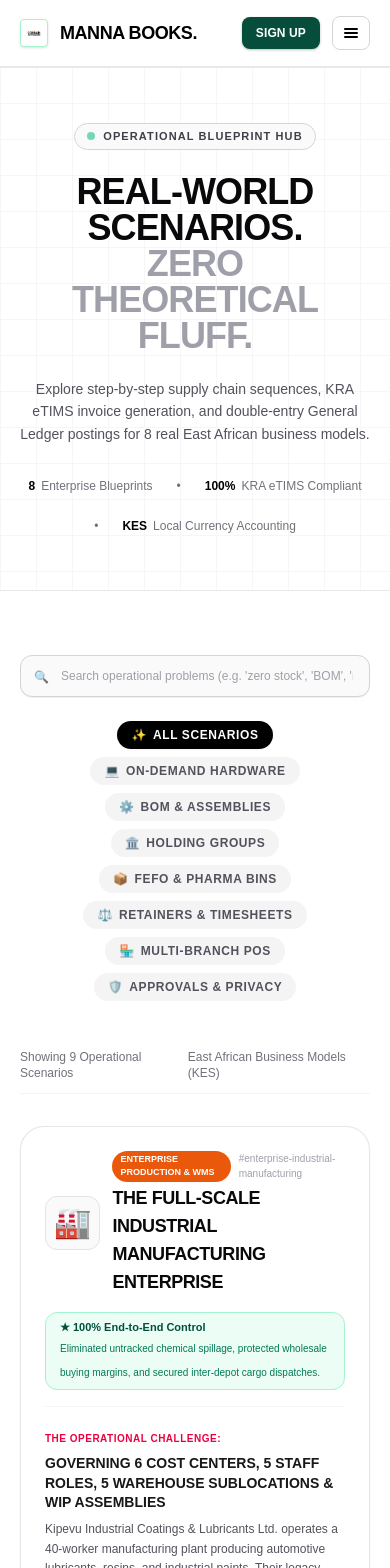
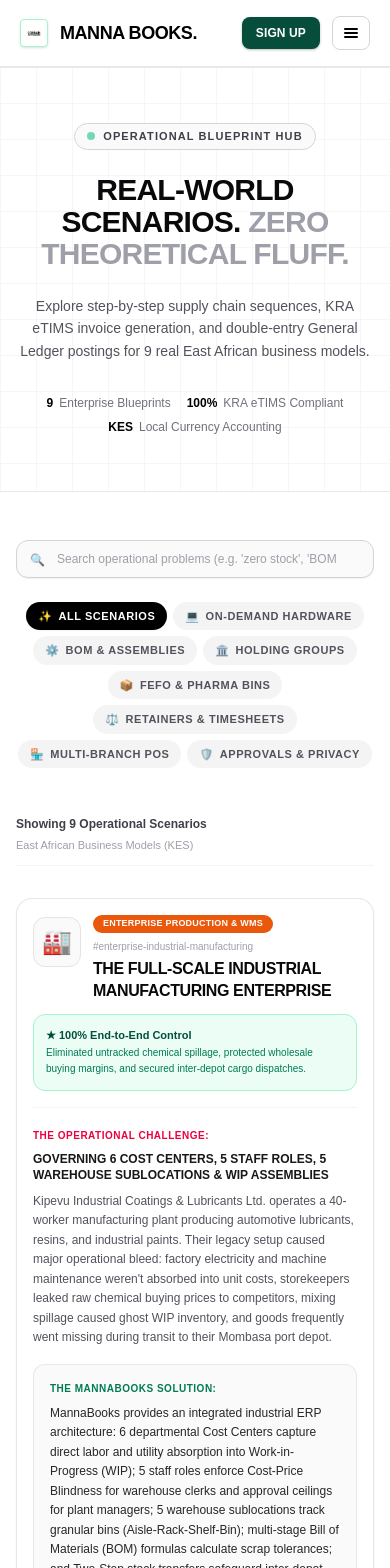
Before and after one commit to corbantechnologies/mannabooks, a Next.js app: page /use-cases in a window 390 px wide. Shown: the top 1568 px of the page. Built offline with nearby package versions, Linux system fonts and the light colour scheme; a web font is replaced by a local one.

Commit message:
update responsiveness

```diff
--- a/src/app/use-cases/UseCasesClient.tsx
+++ b/src/app/use-cases/UseCasesClient.tsx
@@ -46,21 +46,21 @@
       {/* ── SEARCH & FILTER CONTROLS ── */}
       <div className="space-y-4">
         {/* Search input */}
-        <div className="relative max-w-xl mx-auto">
+        <div className="relative max-w-xl mx-auto w-full">
           <input
             type="text"
             value={searchQuery}
             onChange={(e) => setSearchQuery(e.target.value)}
             placeholder="Search operational problems (e.g. 'zero stock', 'BOM', 'retainers', 'serial numbers')..."
-            className="w-full px-4 py-3 pl-10 bg-zinc-50 border border-zinc-300 rounded-xl text-xs font-sans focus:outline-none focus:border-black focus:bg-white shadow-2xs transition-all placeholder:text-zinc-400"
+            className="w-full px-4 py-2.5 sm:py-3 pl-10 pr-9 bg-zinc-50 border border-zinc-300 rounded-xl text-xs font-sans focus:outline-none focus:border-black focus:bg-white shadow-2xs transition-all placeholder:text-zinc-400"
           />
-          <span className="absolute left-3.5 top-3.5 text-zinc-400 text-xs">
+          <span className="absolute left-3.5 top-3 sm:top-3.5 text-zinc-400 text-xs">
             🔍
           </span>
           {searchQuery && (
             <button
               onClick={() => setSearchQuery("")}
-              className="absolute right-3.5 top-3 text-zinc-400 hover:text-black text-xs font-mono"
+              className="absolute right-3.5 top-2.5 sm:top-3 text-zinc-400 hover:text-black text-xs font-mono"
             >
               ✕
             </button>
@@ -68,12 +68,12 @@
         </div>
 
         {/* Category Pills */}
-        <div className="flex flex-wrap items-center justify-center gap-2 pt-2">
+        <div className="flex flex-wrap items-center justify-center gap-1.5 sm:gap-2 pt-2">
           {CATEGORIES.map((cat) => (
             <button
               key={cat.key}
               onClick={() => setSelectedCategory(cat.key)}
-              className={`px-3.5 py-1.5 rounded-full text-xs font-mono font-bold uppercase tracking-wider transition-all cursor-pointer flex items-center gap-1.5 ${
+              className={`px-3 py-1.5 sm:px-3.5 sm:py-1.5 rounded-full text-[11px] sm:text-xs font-mono font-bold uppercase tracking-wider transition-all cursor-pointer inline-flex items-center gap-1.5 whitespace-nowrap shrink-0 ${
                 selectedCategory === cat.key
                   ? "bg-black text-white shadow-xs"
                   : "bg-zinc-100 hover:bg-zinc-200 text-zinc-600"
@@ -88,9 +88,9 @@
 
       {/* ── SCENARIOS GRID ── */}
       <div className="space-y-8">
-        <div className="flex items-center justify-between border-b border-zinc-100 pb-3 text-xs font-mono text-zinc-500">
-          <span>Showing {filteredUseCases.length} Operational Scenarios</span>
-          <span>East African Business Models (KES)</span>
+        <div className="flex flex-col sm:flex-row sm:items-center justify-between gap-1.5 sm:gap-4 border-b border-zinc-100 pb-3 text-xs font-mono text-zinc-500">
+          <span className="font-semibold text-zinc-700">Showing {filteredUseCases.length} Operational Scenarios</span>
+          <span className="text-[11px] sm:text-xs text-zinc-400">East African Business Models (KES)</span>
         </div>
 
         <div className="grid grid-cols-1 gap-8">
@@ -100,49 +100,49 @@
             return (
               <div
                 key={uc.id}
-                className="border border-zinc-200/90 rounded-3xl p-6 sm:p-8 bg-white shadow-xs hover:border-zinc-400 transition-all space-y-6"
+                className="border border-zinc-200/90 rounded-2xl sm:rounded-3xl p-4 sm:p-6 md:p-8 bg-white shadow-xs hover:border-zinc-400 transition-all space-y-5 sm:space-y-6"
               >
                 {/* Header row */}
-                <div className="flex flex-col sm:flex-row items-start sm:items-center justify-between gap-4 border-b border-zinc-100 pb-4">
-                  <div className="flex items-center gap-3">
-                    <span className="text-3xl p-2 bg-zinc-50 border border-zinc-200 rounded-xl">
+                <div className="flex flex-col sm:flex-row items-start sm:items-center justify-between gap-3 sm:gap-4 border-b border-zinc-100 pb-4">
+                  <div className="flex items-start sm:items-center gap-3 sm:gap-4 min-w-0 flex-1 w-full sm:w-auto">
+                    <span className="text-2xl sm:text-3xl p-2 sm:p-2.5 bg-zinc-50 border border-zinc-200 rounded-xl shrink-0 mt-0.5 sm:mt-0">
                       {uc.icon}
                     </span>
-                    <div>
-                      <div className="flex items-center gap-2">
+                    <div className="min-w-0 flex-1 space-y-1">
+                      <div className="flex flex-wrap items-center gap-1.5 sm:gap-2">
                         <span
-                          className="text-[9px] font-mono font-bold uppercase px-2 py-0.5 rounded-full text-white"
+                          className="whitespace-nowrap shrink-0 inline-flex items-center text-[9px] sm:text-[10px] font-mono font-bold uppercase px-2.5 py-0.5 rounded-full text-white tracking-wide"
                           style={{ backgroundColor: uc.badgeColor }}
                         >
                           {uc.categoryLabel}
                         </span>
-                        <span className="text-[10px] font-mono text-zinc-400">
+                        <span className="text-[10px] font-mono text-zinc-400 truncate max-w-[200px] sm:max-w-none">
                           #{uc.id}
                         </span>
                       </div>
-                      <h3 className="text-lg sm:text-xl font-bold uppercase tracking-tight text-zinc-950 mt-0.5">
+                      <h3 className="text-base sm:text-lg md:text-xl font-bold uppercase tracking-tight text-zinc-950 leading-snug break-words">
                         {uc.title}
                       </h3>
                     </div>
                   </div>
 
-                  <div className="text-left sm:text-right shrink-0 bg-emerald-50 border border-emerald-200 px-3.5 py-1.5 rounded-xl">
-                    <span className="text-[11px] font-mono font-bold text-emerald-900 block">
+                  <div className="w-full sm:w-auto text-left sm:text-right shrink-0 bg-emerald-50 border border-emerald-200 p-3 sm:px-3.5 sm:py-2 rounded-xl">
+                    <span className="text-[11px] sm:text-xs font-mono font-bold text-emerald-900 block">
                       ★ {uc.roiMetric.headline}
                     </span>
-                    <span className="text-[10px] text-emerald-700 font-sans">
+                    <span className="text-[10px] sm:text-[11px] text-emerald-700 font-sans block mt-0.5 leading-relaxed">
                       {uc.roiMetric.detail}
                     </span>
                   </div>
                 </div>
 
                 {/* Headline & Problem */}
-                <div className="grid grid-cols-1 md:grid-cols-12 gap-6 items-start">
+                <div className="grid grid-cols-1 md:grid-cols-12 gap-4 sm:gap-6 items-start">
                   <div className="md:col-span-6 space-y-2">
                     <span className="text-[10px] font-mono uppercase font-bold text-rose-600 tracking-wider block">
                       The Operational Challenge:
                     </span>
-                    <h4 className="text-sm font-bold uppercase text-zinc-900 leading-snug">
+                    <h4 className="text-xs sm:text-sm font-bold uppercase text-zinc-900 leading-snug break-words">
                       {uc.headline}
                     </h4>
                     <p className="text-xs text-zinc-600 leading-relaxed font-sans">
@@ -150,7 +150,7 @@
                     </p>
                   </div>
 
-                  <div className="md:col-span-6 space-y-2 bg-zinc-50 border border-zinc-200/80 p-5 rounded-2xl">
+                  <div className="md:col-span-6 space-y-2 bg-zinc-50 border border-zinc-200/80 p-4 sm:p-5 rounded-xl sm:rounded-2xl">
                     <span className="text-[10px] font-mono uppercase font-bold text-emerald-700 tracking-wider block">
                       The MannaBooks Solution:
                     </span>
@@ -161,17 +161,17 @@
                 </div>
 
                 {/* 4-Phase Step-by-Step Workflow */}
-                <div className="space-y-3 pt-2">
+                <div className="space-y-3 pt-1">
                   <span className="text-[10px] font-mono uppercase font-bold text-zinc-400 tracking-wider block">
                     Execution Flow:
                   </span>
-                  <div className="grid grid-cols-1 sm:grid-cols-2 lg:grid-cols-4 gap-3">
+                  <div className="grid grid-cols-1 sm:grid-cols-2 lg:grid-cols-4 gap-2.5 sm:gap-3">
                     {uc.workflowSteps.map((ws, wIdx) => (
                       <div
                         key={wIdx}
-                        className="bg-white border border-zinc-200 p-3.5 rounded-xl space-y-1"
+                        className="bg-white border border-zinc-200 p-3 sm:p-3.5 rounded-xl space-y-1"
                       >
-                        <span className="text-[10px] font-mono font-bold uppercase text-zinc-900 block">
+                        <span className="text-[10px] font-mono font-bold uppercase text-zinc-900 block break-words">
                           {ws.phase}
                         </span>
                         <p className="text-[11px] text-zinc-600 font-sans leading-relaxed">
@@ -184,17 +184,17 @@
 
                 {/* Enterprise Architecture Matrix (Cost Centers, Staff Scoping, WMS Sub-locations) */}
                 {uc.departmentCostCenters && uc.staffRosterRoles && uc.sublocationsHierarchy && (
-                  <div className="border border-zinc-200 bg-zinc-50/70 rounded-2xl p-4 sm:p-5 space-y-4">
+                  <div className="border border-zinc-200 bg-zinc-50/70 rounded-xl sm:rounded-2xl p-4 sm:p-5 space-y-4">
                     <div className="flex flex-col sm:flex-row sm:items-center justify-between gap-2 border-b border-zinc-200 pb-3">
                       <div>
                         <span className="text-[10px] font-mono uppercase font-bold text-emerald-800 tracking-wider block">
                           Enterprise System Architecture
                         </span>
-                        <h4 className="text-xs font-bold uppercase text-zinc-950 font-sans">
+                        <h4 className="text-xs font-bold uppercase text-zinc-950 font-sans break-words">
                           Cost Centers, Staff Scoping &amp; Warehouse Sublocations Matrix
                         </h4>
                       </div>
-                      <span className="text-[10px] font-mono text-zinc-600 bg-white border border-zinc-200 px-2.5 py-1 rounded-md self-start sm:self-auto">
+                      <span className="text-[10px] font-mono text-zinc-600 bg-white border border-zinc-200 px-2.5 py-1 rounded-md self-start sm:self-auto shrink-0 whitespace-nowrap">
                         Multi-Departmental Plant
                       </span>
                     </div>
@@ -210,10 +210,10 @@
                           {uc.departmentCostCenters.map((cc) => (
                             <li key={cc.code} className="text-[11px] space-y-0.5">
                               <div className="flex items-center gap-1.5 font-bold text-zinc-900 font-mono">
-                                <span className="text-emerald-700 bg-emerald-50 px-1 py-0.5 rounded text-[10px]">{cc.code}</span>
-                                <span className="font-sans text-xs">{cc.name}</span>
+                                <span className="text-emerald-700 bg-emerald-50 px-1 py-0.5 rounded text-[10px] shrink-0">{cc.code}</span>
+                                <span className="font-sans text-xs break-words">{cc.name}</span>
                               </div>
-                              <p className="text-[10px] text-zinc-500 pl-7 leading-tight font-sans">{cc.absorbedCosts}</p>
+                              <p className="text-[10px] text-zinc-500 pl-6 sm:pl-7 leading-tight font-sans break-words">{cc.absorbedCosts}</p>
                             </li>
                           ))}
                         </ul>
@@ -228,12 +228,12 @@
                         <ul className="space-y-2.5">
                           {uc.staffRosterRoles.map((role) => (
                             <li key={role.roleTitle} className="text-[11px] space-y-1">
-                              <div className="flex items-center justify-between gap-1">
-                                <span className="font-bold text-zinc-900 font-sans text-xs">{role.roleTitle}</span>
-                                <span className="text-[9px] font-mono uppercase px-1.5 py-0.5 rounded bg-zinc-100 text-zinc-700 shrink-0">{role.preset}</span>
+                              <div className="flex flex-wrap items-center justify-between gap-1.5">
+                                <span className="font-bold text-zinc-900 font-sans text-xs break-words">{role.roleTitle}</span>
+                                <span className="text-[9px] font-mono uppercase px-1.5 py-0.5 rounded bg-zinc-100 text-zinc-700 shrink-0 font-medium whitespace-nowrap">{role.preset}</span>
                               </div>
-                              <p className="text-[10px] text-zinc-500 leading-tight font-sans">{role.permissions}</p>
-                              <span className={`inline-block text-[9px] font-mono px-1.5 py-0.5 rounded font-bold ${
+                              <p className="text-[10px] text-zinc-500 leading-tight font-sans break-words">{role.permissions}</p>
+                              <span className={`inline-block text-[9px] font-mono px-1.5 py-0.5 rounded font-bold break-words max-w-full ${
                                 role.privacy.includes("Blindness") ? "bg-amber-50 text-amber-900 border border-amber-200" : "bg-zinc-100 text-zinc-700"
                               }`}>
                                 🔒 {role.privacy}
@@ -253,10 +253,10 @@
                           {uc.sublocationsHierarchy.map((sub) => (
                             <li key={sub.code} className="text-[11px] space-y-0.5">
                               <div className="flex items-center gap-1.5 font-mono">
-                                <span className="text-blue-700 bg-blue-50 px-1 py-0.5 rounded text-[10px] font-bold">{sub.code}</span>
-                                <span className="text-zinc-900 font-sans font-semibold text-xs">{sub.name}</span>
+                                <span className="text-blue-700 bg-blue-50 px-1 py-0.5 rounded text-[10px] font-bold shrink-0">{sub.code}</span>
+                                <span className="text-zinc-900 font-sans font-semibold text-xs break-words">{sub.name}</span>
                               </div>
-                              <p className="text-[10px] text-zinc-500 pl-7 leading-tight font-sans">{sub.purpose}</p>
+                              <p className="text-[10px] text-zinc-500 pl-6 sm:pl-7 leading-tight font-sans break-words">{sub.purpose}</p>
                             </li>
                           ))}
                         </ul>
@@ -266,32 +266,32 @@
                 )}
 
                 {/* Accounting & General Ledger Impact Box */}
-                <div className="border border-zinc-200 bg-zinc-950 text-white p-4 sm:p-5 rounded-2xl space-y-3 font-mono text-xs">
-                  <div className="flex flex-col sm:flex-row sm:items-center justify-between gap-2 border-b border-zinc-800 pb-2">
+                <div className="border border-zinc-200 bg-zinc-950 text-white p-4 sm:p-5 rounded-xl sm:rounded-2xl space-y-3 font-mono text-xs">
+                  <div className="flex flex-col sm:flex-row sm:items-center justify-between gap-1.5 sm:gap-2 border-b border-zinc-800 pb-2">
                     <span className="text-[10px] uppercase font-bold text-zinc-400">
                       Double-Entry GL Impact:
                     </span>
-                    <span className="text-emerald-400 font-bold text-[11px]">
+                    <span className="text-emerald-400 font-bold text-[11px] break-words">
                       Net Margin: {uc.accountingEntry.amountKes}
                     </span>
                   </div>
 
-                  <div className="grid grid-cols-1 sm:grid-cols-2 gap-4 text-[11px]">
-                    <div>
-                      <span className="text-emerald-400 block font-bold">DR: {uc.accountingEntry.debit}</span>
-                      <span className="text-rose-400 block font-bold">CR: {uc.accountingEntry.credit}</span>
+                  <div className="grid grid-cols-1 sm:grid-cols-2 gap-3 sm:gap-4 text-[11px]">
+                    <div className="space-y-0.5">
+                      <span className="text-emerald-400 block font-bold break-words">DR: {uc.accountingEntry.debit}</span>
+                      <span className="text-rose-400 block font-bold break-words">CR: {uc.accountingEntry.credit}</span>
                     </div>
-                    <div className="text-zinc-400 text-[10px] font-sans">
+                    <div className="text-zinc-400 text-[10px] font-sans leading-relaxed">
                       {uc.accountingEntry.note}
                     </div>
                   </div>
                 </div>
 
                 {/* Card Actions Footer */}
-                <div className="flex flex-col sm:flex-row items-start sm:items-center justify-between gap-4 pt-2 border-t border-zinc-100">
+                <div className="flex flex-col sm:flex-row items-stretch sm:items-center justify-between gap-3 sm:gap-4 pt-3 border-t border-zinc-100">
                   <Link
                     href={`/industries/${uc.relatedIndustrySlug}`}
-                    className="text-xs font-mono font-bold uppercase tracking-wider text-black hover:text-emerald-700 hover:underline flex items-center gap-1.5"
+                    className="text-xs font-mono font-bold uppercase tracking-wider text-black hover:text-emerald-700 hover:underline flex items-center gap-1.5 py-1"
                   >
                     <span>Explore Full Industry Blueprint</span>
                     <span>→</span>
@@ -300,7 +300,7 @@
                   <div className="flex items-center gap-3 w-full sm:w-auto">
                     <Link
                       href="/signup"
-                      className="w-full sm:w-auto text-center bg-black text-white hover:bg-zinc-800 text-xs font-mono font-bold uppercase tracking-wider px-4 py-2 rounded-lg transition-colors"
+                      className="w-full sm:w-auto text-center bg-black text-white hover:bg-zinc-800 text-xs font-mono font-bold uppercase tracking-wider px-4 py-2.5 rounded-lg transition-colors"
                     >
                       Deploy This Workflow Free →
                     </Link>
--- a/src/app/use-cases/page.tsx
+++ b/src/app/use-cases/page.tsx
@@ -56,25 +56,25 @@
               <span>Operational Blueprint Hub</span>
             </div>
 
-            <h1 className="text-4xl sm:text-5xl lg:text-6xl font-extrabold tracking-tight uppercase leading-none text-zinc-950">
-              Real-World Scenarios.<br />
+            <h1 className="text-3xl sm:text-5xl lg:text-6xl font-extrabold tracking-tight uppercase leading-[1.08] text-zinc-950 break-words">
+              Real-World Scenarios.<br className="hidden sm:inline" />{" "}
               <span className="text-zinc-400">Zero Theoretical Fluff.</span>
             </h1>
 
             <p className="text-sm sm:text-base text-zinc-600 leading-relaxed max-w-2xl mx-auto font-normal">
-              Explore step-by-step supply chain sequences, KRA eTIMS invoice generation, and double-entry General Ledger postings for 8 real East African business models.
+              Explore step-by-step supply chain sequences, KRA eTIMS invoice generation, and double-entry General Ledger postings for 9 real East African business models.
             </p>
 
-            <div className="pt-2 flex flex-wrap items-center justify-center gap-6 text-xs font-mono text-zinc-500">
-              <span className="flex items-center gap-1.5">
-                <strong className="text-black">8</strong> Enterprise Blueprints
+            <div className="pt-2 flex flex-wrap items-center justify-center gap-x-4 sm:gap-x-6 gap-y-2 text-xs font-mono text-zinc-500">
+              <span className="flex items-center gap-1.5 whitespace-nowrap">
+                <strong className="text-black">9</strong> Enterprise Blueprints
               </span>
-              <span>&bull;</span>
-              <span className="flex items-center gap-1.5">
+              <span className="hidden sm:inline">&bull;</span>
+              <span className="flex items-center gap-1.5 whitespace-nowrap">
                 <strong className="text-black">100%</strong> KRA eTIMS Compliant
               </span>
-              <span>&bull;</span>
-              <span className="flex items-center gap-1.5">
+              <span className="hidden sm:inline">&bull;</span>
+              <span className="flex items-center gap-1.5 whitespace-nowrap">
                 <strong className="text-black">KES</strong> Local Currency Accounting
               </span>
             </div>
@@ -82,17 +82,17 @@
         </section>
 
         {/* ── INTERACTIVE USE CASES EXPLORER ── */}
-        <section className="px-5 sm:px-6 py-16 max-w-7xl mx-auto w-full border-b border-zinc-100">
+        <section className="px-4 sm:px-6 py-12 md:py-16 max-w-7xl mx-auto w-full border-b border-zinc-100">
           <UseCasesClient />
         </section>
 
         {/* ── BOTTOM CTA ── */}
-        <section className="px-5 sm:px-6 py-20 max-w-5xl mx-auto w-full text-center space-y-6">
+        <section className="px-5 sm:px-6 py-16 md:py-20 max-w-5xl mx-auto w-full text-center space-y-6">
           <div className="inline-flex items-center gap-2 border border-zinc-300 px-3 py-1 text-[11px] font-mono uppercase tracking-widest bg-zinc-50 rounded-full font-bold text-zinc-700">
             <span>● Deploy in Minutes</span>
           </div>
 
-          <h2 className="text-3xl sm:text-4xl lg:text-5xl font-extrabold uppercase tracking-tight text-black max-w-3xl mx-auto">
+          <h2 className="text-2xl sm:text-4xl lg:text-5xl font-extrabold uppercase tracking-tight text-black max-w-3xl mx-auto break-words leading-tight">
             Ready to implement one of these workflows in your business?
           </h2>
 
```
Also changed, not shown: src/app/features/page.tsx (+7 -7 lines), src/app/industries/[slug]/page.tsx (+22 -22 lines), src/app/industries/page.tsx (+12 -12 lines), src/app/page.tsx (+10 -10 lines).
